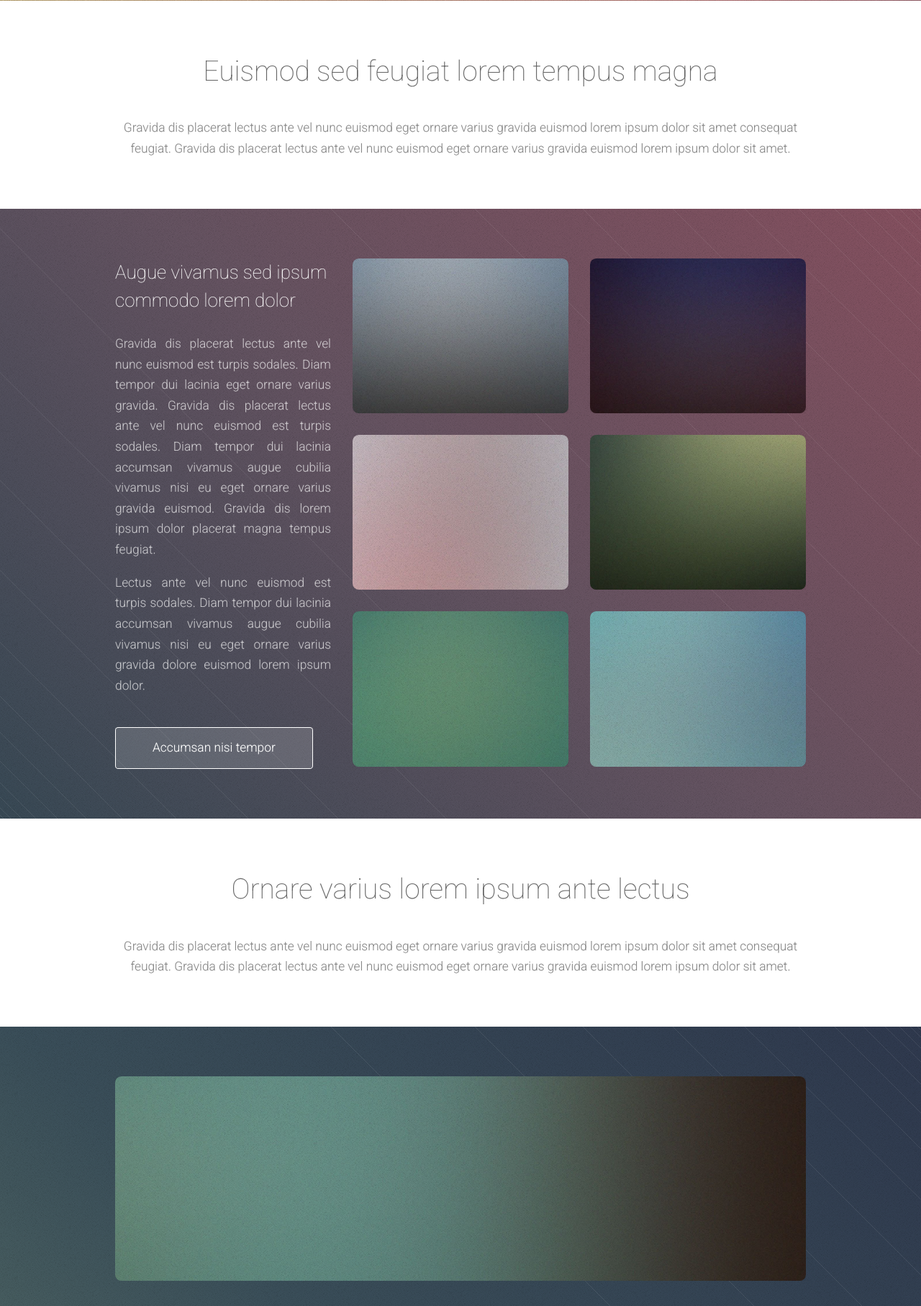
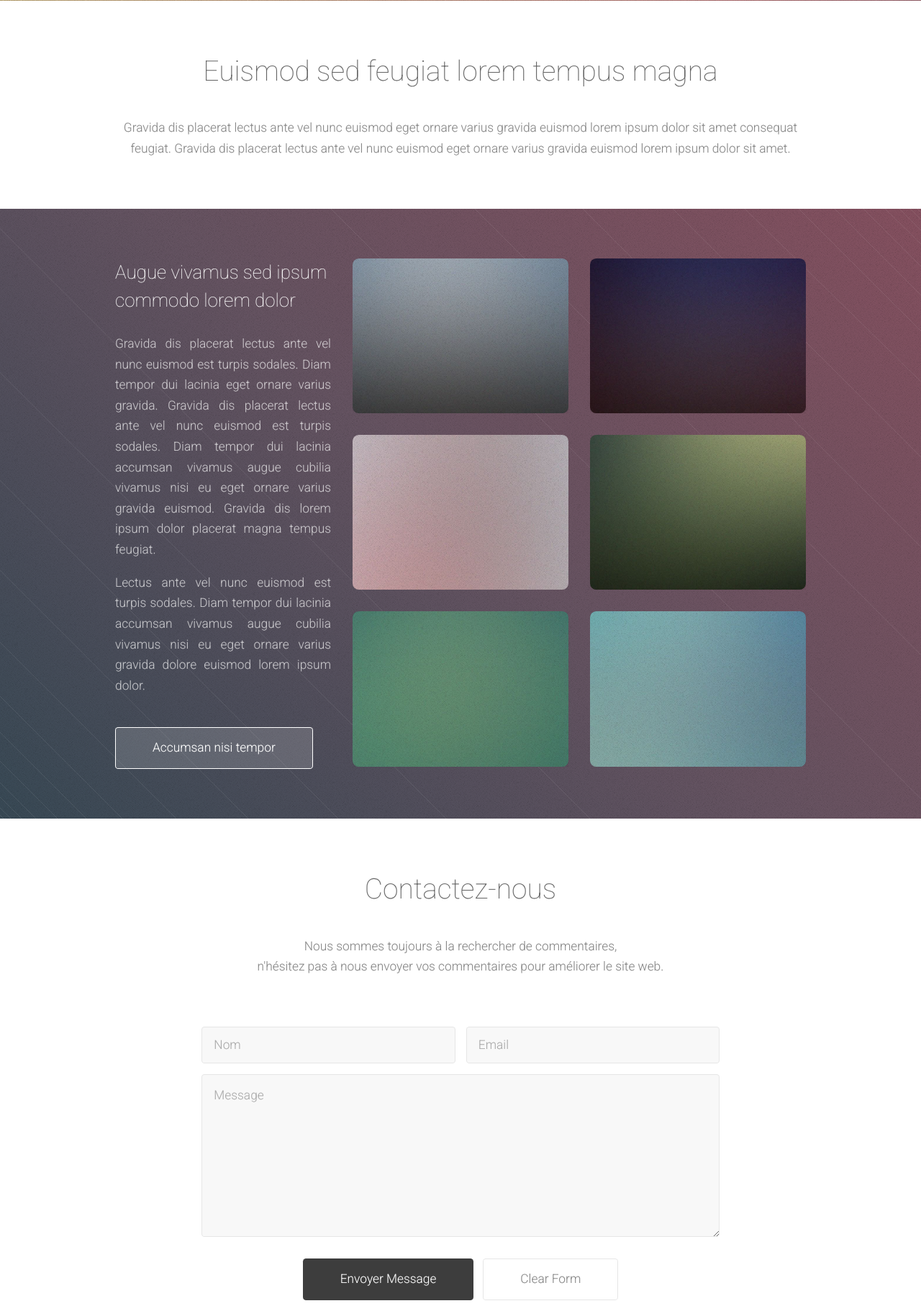
Before and after one commit to doodlegoo/up-grades, a PHP site: page / in a window 1280 px wide. Shown: the part 1759-3573 px from the top of the page at 72% size. Run offline with PHP 8.4, Linux system fonts and the light colour scheme.

Commit message:
modification header

```diff
--- a/index.php
+++ b/index.php
@@ -144,7 +144,7 @@
 			</section>
 
 		<!-- Third -->
-			<section id="third" class="main">
+			<!--<section id="third" class="main">
 				<header>
 					<div class="container">
 						<h2>Ornare varius lorem ipsum ante lectus</h2>
@@ -199,7 +199,7 @@
 						</div>
 					</div>
 				</div>
-			</section>
+			</section> -->
 
 		<!-- Basic Elements -->
 		<!--
@@ -377,16 +377,16 @@
 			<section id="fourth" class="main">
 				<header>
 					<div class="container">
-						<h2>Sed feugiat ipsum consequat</h2>
-						<p>Gravida dis placerat lectus ante vel nunc euismod eget ornare varius gravida euismod lorem ipsum dolor sit amet consequat<br />
-						feugiat. Gravida dis placerat lectus ante vel nunc euismod eget ornare varius gravida euismod lorem ipsum dolor sit amet.</p>
+						<h2>Contactez-nous </h2>
+						<p>Nous sommes toujours à la rechercher de commentaires,<br />
+						n'hésitez pas à nous envoyer vos commentaires pour améliorer le site web.</p>
 					</div>
 				</header>
 				<div class="content style4 featured">
 					<div class="container 75%">
 						<form method="post" action="#">
 							<div class="row 50%">
-								<div class="6u"><input type="text" placeholder="Name" /></div>
+								<div class="6u"><input type="text" placeholder="Nom" /></div>
 								<div class="6u"><input type="text" placeholder="Email" /></div>
 							</div>
 							<div class="row 50%">
@@ -395,7 +395,7 @@
 							<div class="row">
 								<div class="12u">
 									<ul class="actions">
-										<li><input type="submit" class="button" value="Send Message" /></li>
+										<li><input type="submit" class="button" value="Envoyer Message" /></li>
 										<li><input type="reset" class="button alt" value="Clear Form" /></li>
 									</ul>
 								</div>
```
Also changed, not shown: images/header.jpg.
